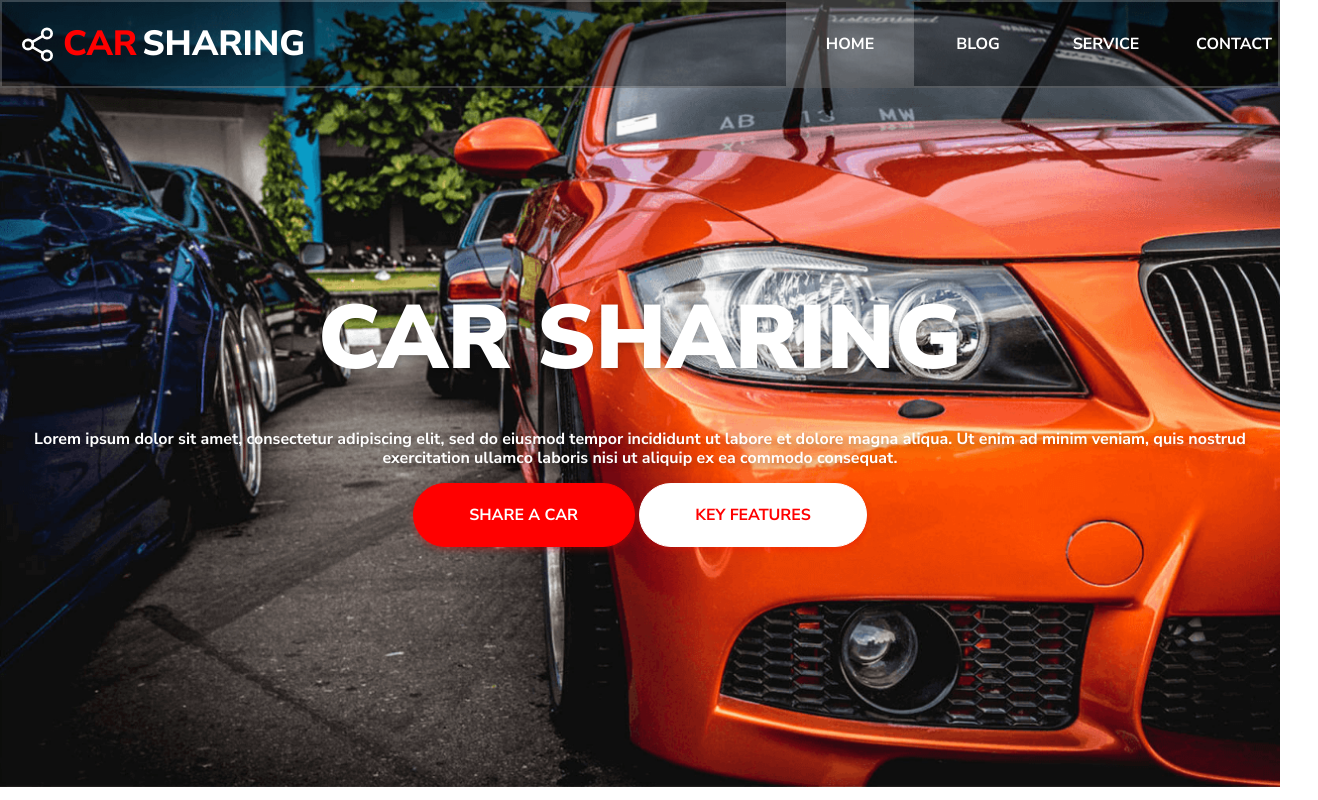
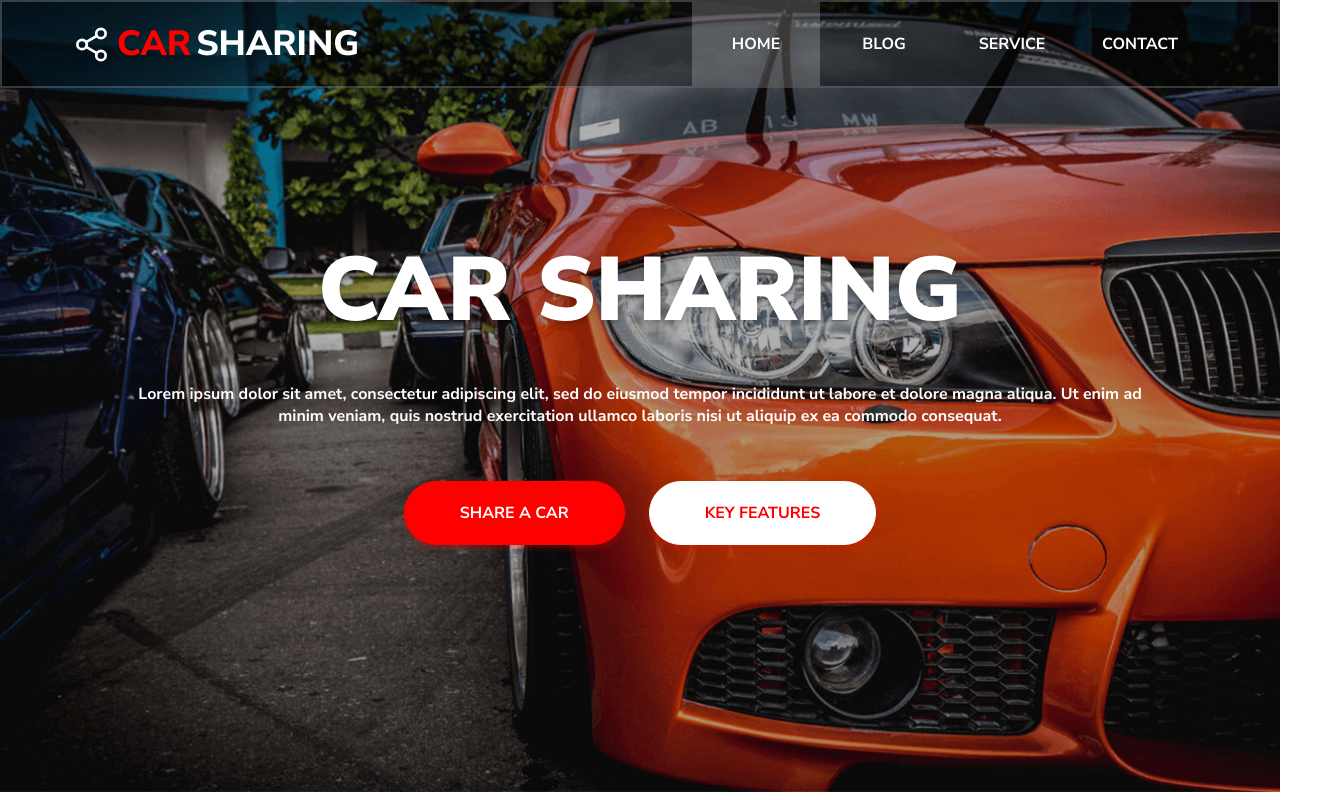
Before and after one commit to Eivo2023/car_sharing_19, a plain HTML site: page index.html in a window 1280 px wide. Shown: the whole page, 1318 px wide, since content can reach past the window. Drawn offline with Linux system fonts and the light colour scheme.

Commit message:
intro page final without pixel perfect

```diff
--- a/index.html
+++ b/index.html
@@ -29,12 +29,16 @@
 </header>
 
 <section class="intro">
-    <div class="intro__box">
-        <h1 class="intro__hdl">CAR SHARING</h1>
-        <p class="intro__lead">Lorem ipsum dolor sit amet, consectetur adipiscing elit, sed do eiusmod tempor incididunt ut labore et dolore magna aliqua. Ut enim ad minim veniam, quis nostrud exercitation ullamco laboris nisi ut aliquip ex ea commodo consequat.</p>
-        <div class="intro__box intro__box--row">
-            <button class="intro__btn btn btn-large">SHARE A CAR</button>
-            <button class="intro__btn btn btn-large btn-secondary">KEY FEATURES</button>
+    <div class="intro__bg">
+        <div class="intro__box">
+            <h1 class="intro__hdl">CAR SHARING</h1>
+            <p class="intro__lead">Lorem ipsum dolor sit amet, consectetur adipiscing elit, sed do eiusmod tempor
+                incididunt ut labore et dolore magna aliqua. Ut enim ad minim veniam, quis nostrud exercitation ullamco
+                laboris nisi ut aliquip ex ea commodo consequat.</p>
+            <div class="intro__box intro__box--row">
+                <a class="intro__btn btn btn-large">SHARE A CAR</a>
+                <a class="intro__btn btn btn-large btn-secondary">KEY FEATURES</a>
+            </div>
         </div>
     </div>
 </section>
--- a/src/css/main.css
+++ b/src/css/main.css
@@ -1,5 +1,5 @@
 :root {
-    --primary-color: rgba(255, 0, 0, 1);
+    --primary-color: rgb(255, 0, 0);
     --secondary-color: rgb(255, 255, 255);
 }
 
@@ -19,10 +19,10 @@ html, body {
     padding: .625rem 1.875rem;
     border: .0625rem solid var(--primary-color);
     border-radius: 2.5rem;
-    transform: all 400ms;
+    transition: all 400ms;
     display: inline-block;
     cursor: pointer;
-    box-shadow: 0px 3px 6px rgba(255, 0, 0, 0.3);
+    box-shadow: 0 .1875rem .375rem rgba(255, 0, 0, .3);
 }
 
 .btn:hover {
@@ -33,7 +33,7 @@ html, body {
 
 .btn-large {
     font-size: 1rem;
-    padding: 1.375rem 3.475rem;
+    padding: 1.375rem 3.4375rem;
 }
 
 .btn-secondary {
@@ -60,12 +60,14 @@ html, body {
     border: .0625rem solid var(--secondary-color);
 }
 
+
 .header {
-    background-color: rgba(0, 0, 0, 0.4);
-    border: 0.125rem solid rgba(255, 255, 255, 0.2);
+    background-color: rgba(0, 0, 0, .4);
+    border: .125rem solid rgba(255, 255, 255, 0.2);
     position: relative;
     z-index: 42;
 }
+
 .header .header__inner {
     display: flex;
     justify-content: space-between;
@@ -74,10 +76,9 @@ html, body {
 
 .inner {
     width: 100%;
-    min-width: 70.5rem;
+    max-width: 70.5rem;
     padding-inline: 1.25rem;
     margin-inline: auto;
-
 }
 
 .logo {
@@ -85,10 +86,11 @@ html, body {
     align-items: center;
     text-decoration: none;
 }
-.logo .logo__img{
+
+.logo .logo__img {
     width: 1.9375rem;
     height: 2.1875rem;
-    margin-right: 0.625rem;
+    margin-right: .625rem;
 }
 
 .logo .logo__text {
@@ -96,8 +98,10 @@ html, body {
     font-weight: 800;
     color: var(--secondary-color);
     font-size: 2.1875rem;
-    margin-right: 0.3125rem;
+    margin-right: .3125rem;
+
 }
+
 .logo .logo__text.logo__text--highlight {
     color: var(--primary-color);
 }
@@ -109,52 +113,66 @@ html, body {
 .menu .menu__item {
     font-family: 'Nunito Sans', sans-serif;
     font-weight: 700;
+    color: var(--secondary-color);
     font-size: 1rem;
-    color: var(--secondary-color);
     text-decoration: none;
     text-transform: uppercase;
     padding-top: 2.0625rem;
     padding-bottom: 2.0625rem;
     display: inline-block;
-    /* width: 100%; */
     min-width: 8rem;
     text-align: center;
-
 }
 
 .menu .menu__item.menu__item--active, .menu .menu__item:hover {
-    background-color: rgba(255, 255, 255, 0.2);
+    background-color: rgba(255, 255, 255, .2);
 }
 
+
 .intro {
-    background-image: url('../images/intro-bg.png');
-    background-repeat: no-repeat;
+    background: url('../images/intro-bg.png') no-repeat center;
     background-size: cover;
     min-height: 100vh;
+    margin-top: -6rem;
+    color: var(--secondary-color);
+    text-align: center;
+    font-family: "Nunito Sans", sans-serif;
+}
+
+.intro .intro__box {
+}
+
+.intro .intro__bg {
+    width: 100%;
+    height: 100vh;
+    background-color: rgba(0, 0, 0, .3);
     display: flex;
     justify-content: center;
     align-items: center;
-    margin-top: -6.35rem;
-    text-shadow: 0px 3px 6px rgba(0, 0, 0, 0.25);
-    text-align: center;
 }
-.intro .intro__box {
 
+.intro .intro__box.intro__box--row {
+    display: flex;
+    justify-content: center;
+    gap: 1.5rem;
 }
-.intro .intro__box.intro__box--row {}
 
 .intro .intro__hdl {
-    font-family: 'Nunito Sans', sans-serif;
     font-weight: 900;
     font-size: 5.625rem;
-    color: white;
+    text-shadow: 0 .1875rem .375rem rgba(0, 0, 0, .25);
     margin-bottom: 2.5rem;
+    margin-top: 0;
 }
+
 .intro .intro__lead {
-    font-family: 'Nunito Sans', sans-serif;
     font-weight: 700;
     font-size: 1rem;
-    color: white;
-    min-width: 65.375rem;
+    max-width: 65.375rem;
+    letter-spacing: 0;
+    margin-bottom: 3.375rem;
+    line-height: 1.375;
 }
-.intro .intro__btn {}
+
+.intro .intro__btn {
+}
```
